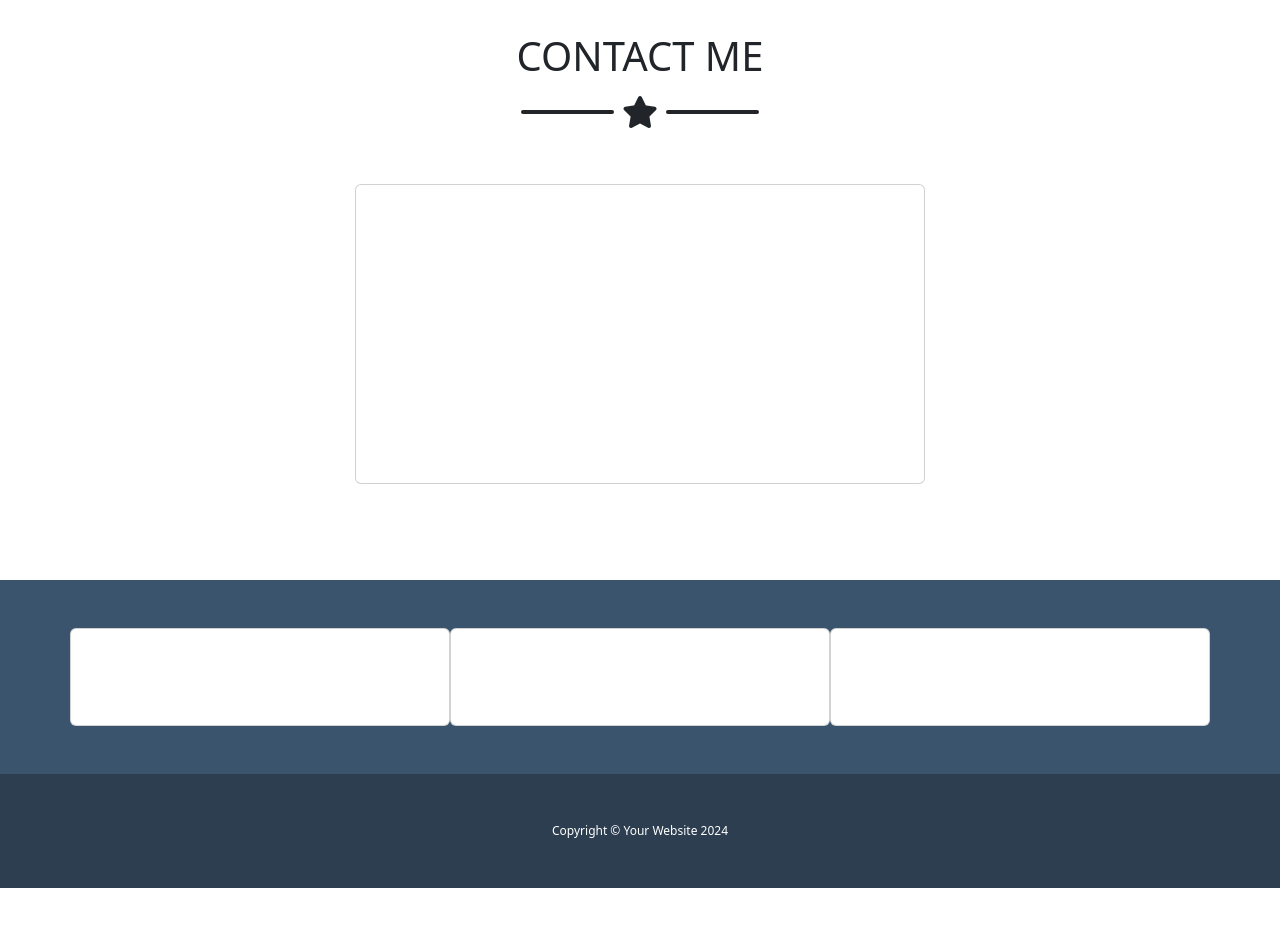
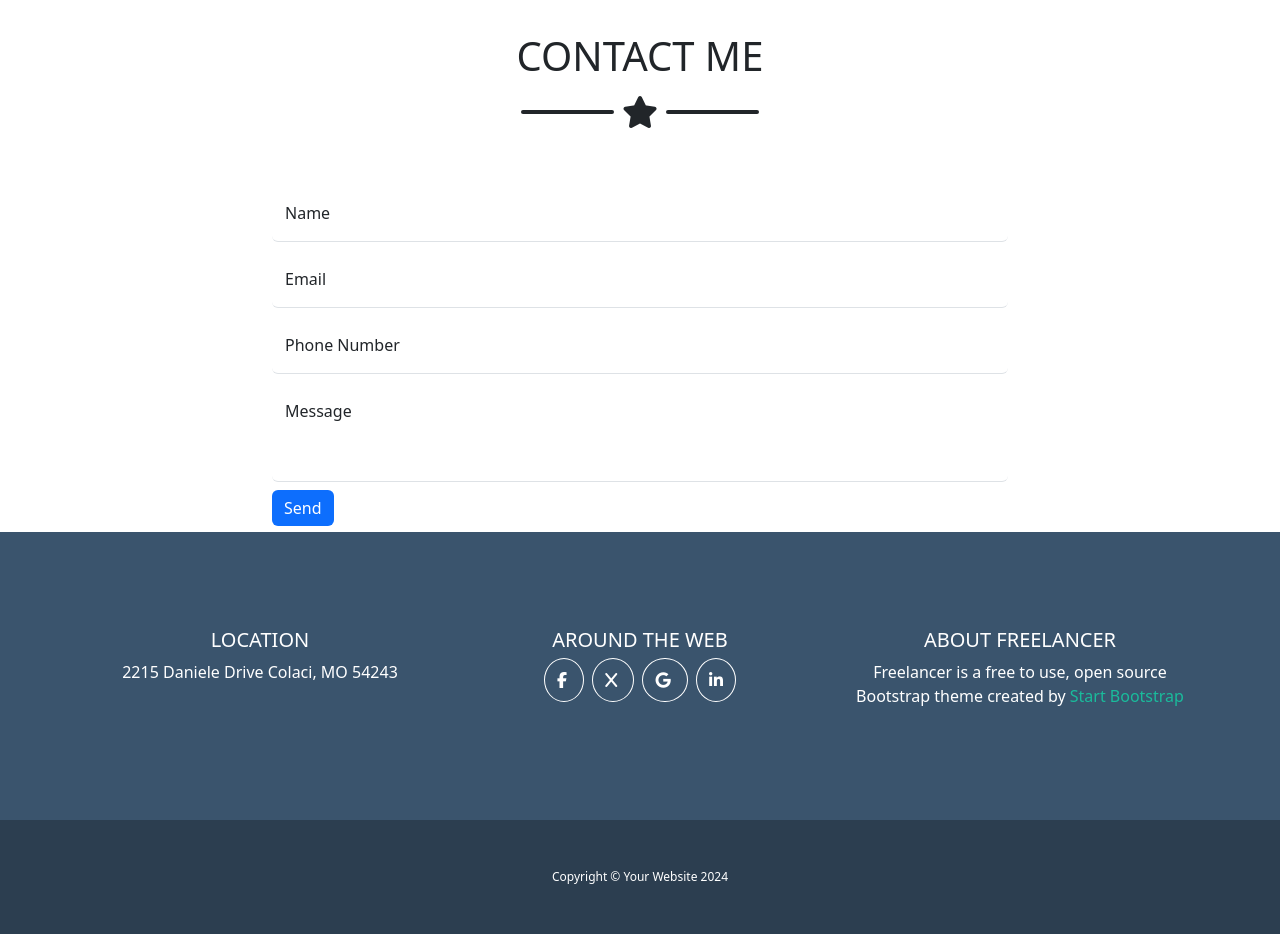
Before and after one commit to danielecolaci/html-css-bootstrap-freelancer, a plain HTML site: page index.html in a window 1280 px wide. Shown: the part 1900-2834 px from the top of the page. Before the commit the page ends 2788 px from the top, so only its background shows below. Drawn offline with nearby package versions, Linux system fonts and the light colour scheme.

Commit message:
Final Commit

```diff
--- a/assets/css/style.css
+++ b/assets/css/style.css
@@ -45,6 +45,11 @@ a {
     background-color: #3A546D;
 }
 
+#social_icon {
+    border: 1px solid currentColor;
+    padding: 10px 12px;
+}
+
 #privacy {
     background-color: #2C3E50;
 }
--- a/index.html
+++ b/index.html
@@ -16,21 +16,6 @@
 <body>
     <!-- Header -->
     <header>
-
-        <!-- <nav id="navbar" class="py-4">
-            <div class="container">
-                <div class="row d-flex justify-content-between m-auto">
-                    <div class="col col-3 text-white fw-bolder d-flex align-item-center">START BOOTSTRAP</div>
-                    <div class="col col-3">
-                        <ul class="d-flex justify-content-center gap-3 fw-bolder">
-                            <li><a href="#portfolio">PORTFOLIO</a></li>
-                            <li><a href="#about">ABOUT</a></li>
-                            <li><a href="#contact">CONTACT</a></li>
-                        </ul>
-                    </div>
-                </div>
-            </div>
-        </nav> -->
 
         <nav class="navbar navbar-expand-lg py-4" id="navbar">
             <div class="container d-flex justify-content-between">
@@ -146,7 +131,26 @@
                     <i class="fa-solid fa-star mx-2"></i>
                 </div>
                 <div class="row justify-content-center">
-                    <div class="col-6 card py-5 my-5" id="form"></div>
+                    <div class="col-8 col-lg-8 py-5 mb-5" id="form">
+                        <div class="form-floating mb-2">
+                            <input type="text" placeholder="Name" class="border-0 border-bottom form-control">
+                            <label for="Name">Name</label>
+                        </div>
+                        <div class="form-floating mb-2">
+                            <input type="email" placeholder="email" class="border-0 border-bottom form-control">
+                            <label for="email">Email</label>
+                        </div>
+                        <div class="form-floating mb-2">
+                            <input type="number" placeholder="number" class="border-0 border-bottom form-control">
+                            <label for="number">Phone Number</label>
+                        </div>
+                        <div class="form-floating mb-2">
+                            <input type="text" placeholder="message" class="border-0 border-bottom form-control"
+                                style="height: 100px;">
+                            <label for="message">Message</label>
+                        </div>
+                        <button type="submit" class="btn btn-primary border-0">Send</button>
+                    </div>
                 </div>
             </div>
         </div>
@@ -157,11 +161,32 @@
     <footer>
 
         <div id="social">
-            <div class="container py-5">
-                <div class="row row-cols-1 row-cols-md-3">
-                    <div class="col card py-5"></div>
-                    <div class="col card py-5"></div>
-                    <div class="col card py-5"></div>
+            <div class="container py-5 text-center text-white">
+                <div class="row row-cols-1 row-cols-md-3 justify-content-center">
+                    <div class="col py-5">
+                        <h5>LOCATION</h5>
+                        <p>2215 Daniele Drive Colaci, MO 54243</p>
+                    </div>
+                    <div class="col py-5">
+                        <h5 class="mb-3">AROUND THE WEB</h5>
+                        <a href="#" class="rounded-circle border-1 m-1" id="social_icon">
+                            <i class="fa-brands fa-facebook-f"></i>
+                        </a>
+                        <a href="#" class="ec-component-social rounded-circle m-1" id="social_icon">
+                            <i class="fa-brands fa-x"></i>
+                        </a>
+                        <a href="#" class="ec-component-social rounded-circle m-1" id="social_icon">
+                            <i class="fa-brands fa-google"></i>
+                        </a>
+                        <a href="#" class="ec-component-social rounded-circle m-1" id="social_icon">
+                            <i class="fa-brands fa-linkedin-in"></i>
+                        </a>
+                    </div>
+                    <div class="col py-5">
+                        <h5>ABOUT FREELANCER</h5>
+                        <p>Freelancer is a free to use, open source Bootstrap theme created by <span
+                                style="color: #1ABC9C;">Start Bootstrap</span></p>
+                    </div>
                 </div>
             </div>
         </div>
```
